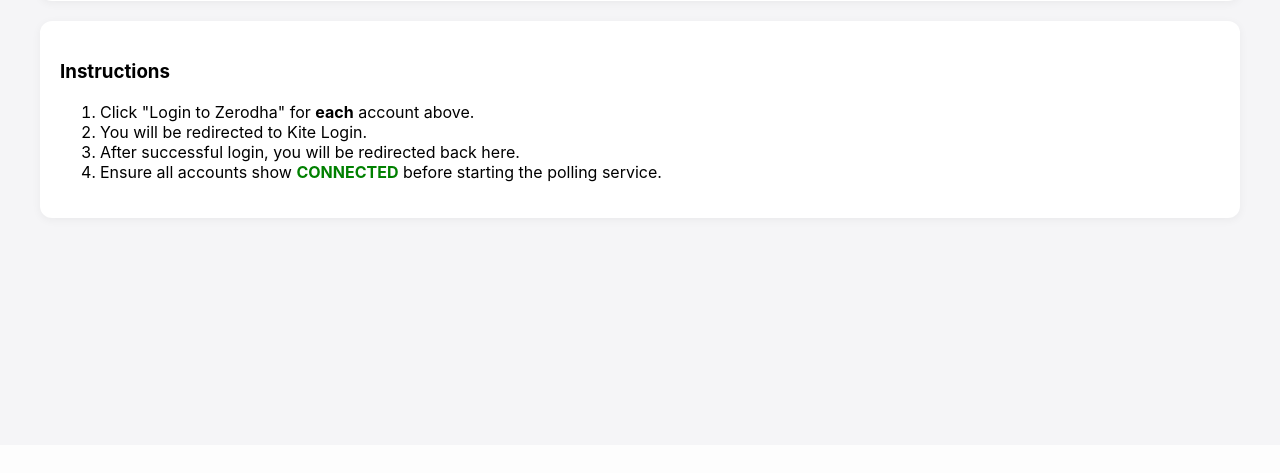
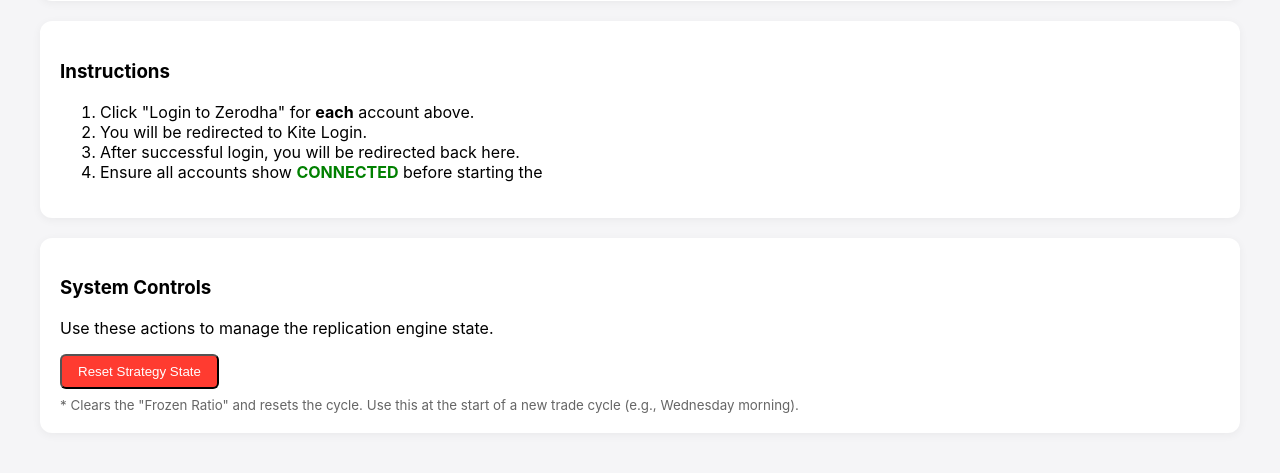
Before and after one commit to Pranav0209/trade-replicator, a FastAPI app: page / in a window 1280 px wide. Shown: the part 355-828 px from the top of the page. Before the commit the page ends 576 px from the top, so only its background shows below. Run offline with FastAPI, Linux system fonts and the light colour scheme.

Commit message:
feat: add strategy reset ui and update documentation

```diff
--- a/templates/index.html
+++ b/templates/index.html
@@ -217,10 +217,28 @@
         <li>
           Ensure all accounts show
           <span class="status-connected">CONNECTED</span> before starting the
-          polling service.
         </li>
       </ol>
     </div>
+
+    <div class="card">
+      <h3>System Controls</h3>
+      <p>Use these actions to manage the replication engine state.</p>
+      <div class="action-buttons">
+        <button
+          onclick="confirmResetStrategy()"
+          class="btn"
+          style="background-color: #ff3b30"
+        >
+          Reset Strategy State
+        </button>
+      </div>
+      <small style="color: #666; margin-top: 8px; display: block">
+        * Clears the "Frozen Ratio" and resets the cycle. Use this at the start
+        of a new trade cycle (e.g., Wednesday morning).
+      </small>
+    </div>
+
     <!-- Edit Modal -->
     <div id="editModal" class="modal">
       <div class="modal-content">
@@ -265,6 +283,30 @@
         document.getElementById("editModal").style.display = "none";
       }
 
+      async function confirmResetStrategy() {
+        if (
+          confirm(
+            "Are you sure you want to RESET the Strategy State?\n\nThis will clear the current 'Frozen Ratio' and is irreversible.\nOnly do this if you are starting a fresh trade cycle."
+          )
+        ) {
+          try {
+            const response = await fetch("/trading/reset-strategy", {
+              method: "POST",
+            });
+
+            if (response.ok) {
+              alert("Strategy State has been reset successfully.");
+              location.reload();
+            } else {
+              alert("Failed to reset strategy.");
+            }
+          } catch (e) {
+            console.error(e);
+            alert("Error calling reset endpoint.");
+          }
+        }
+      }
+
       async function saveAccount() {
         const accountId = document.getElementById("editAccountId").value;
         const raw = document.getElementById("editMaxCapital").value;
```
Also changed, not shown: routes/trading.py (+22 -0 lines), README.md.
